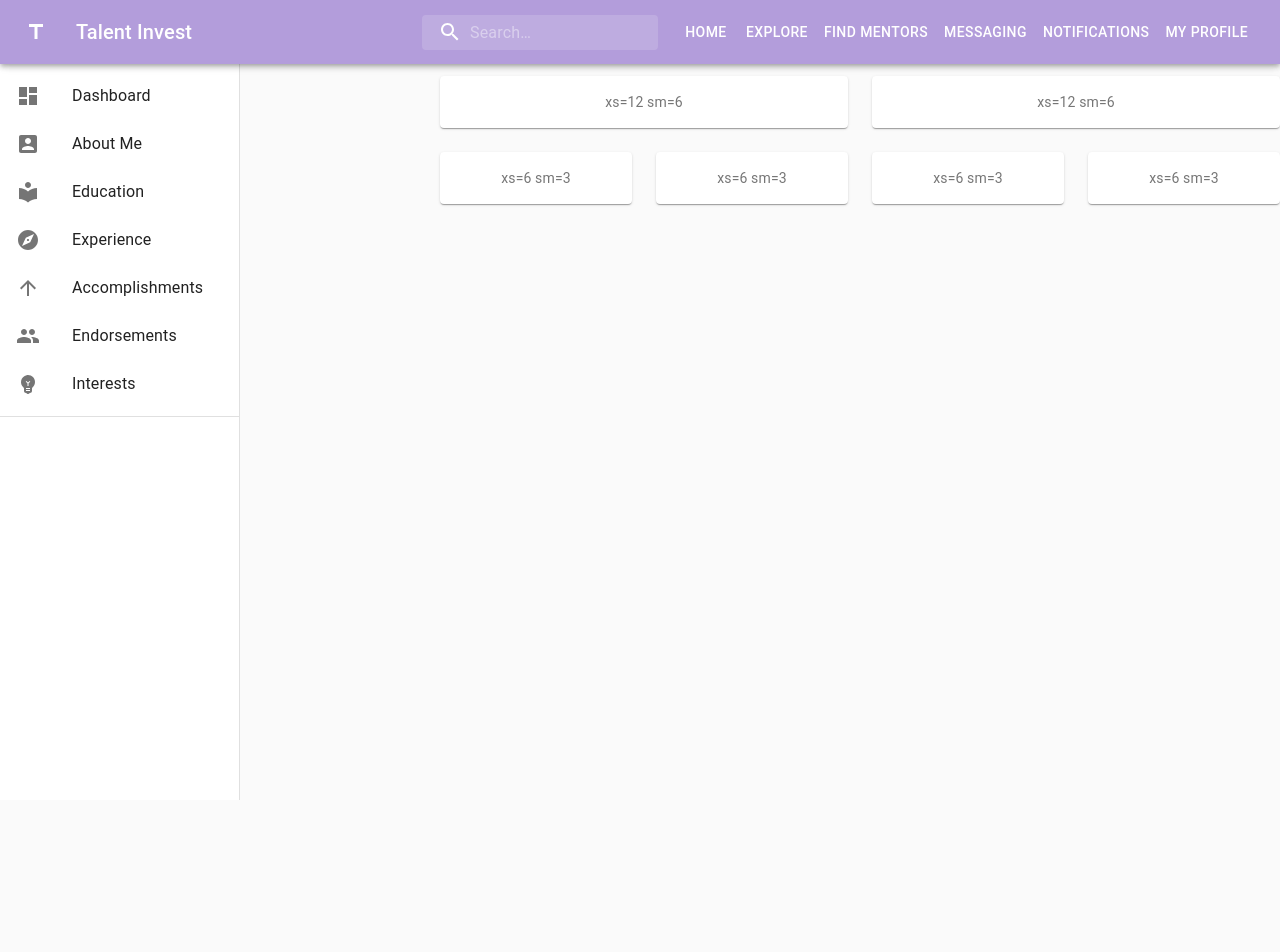
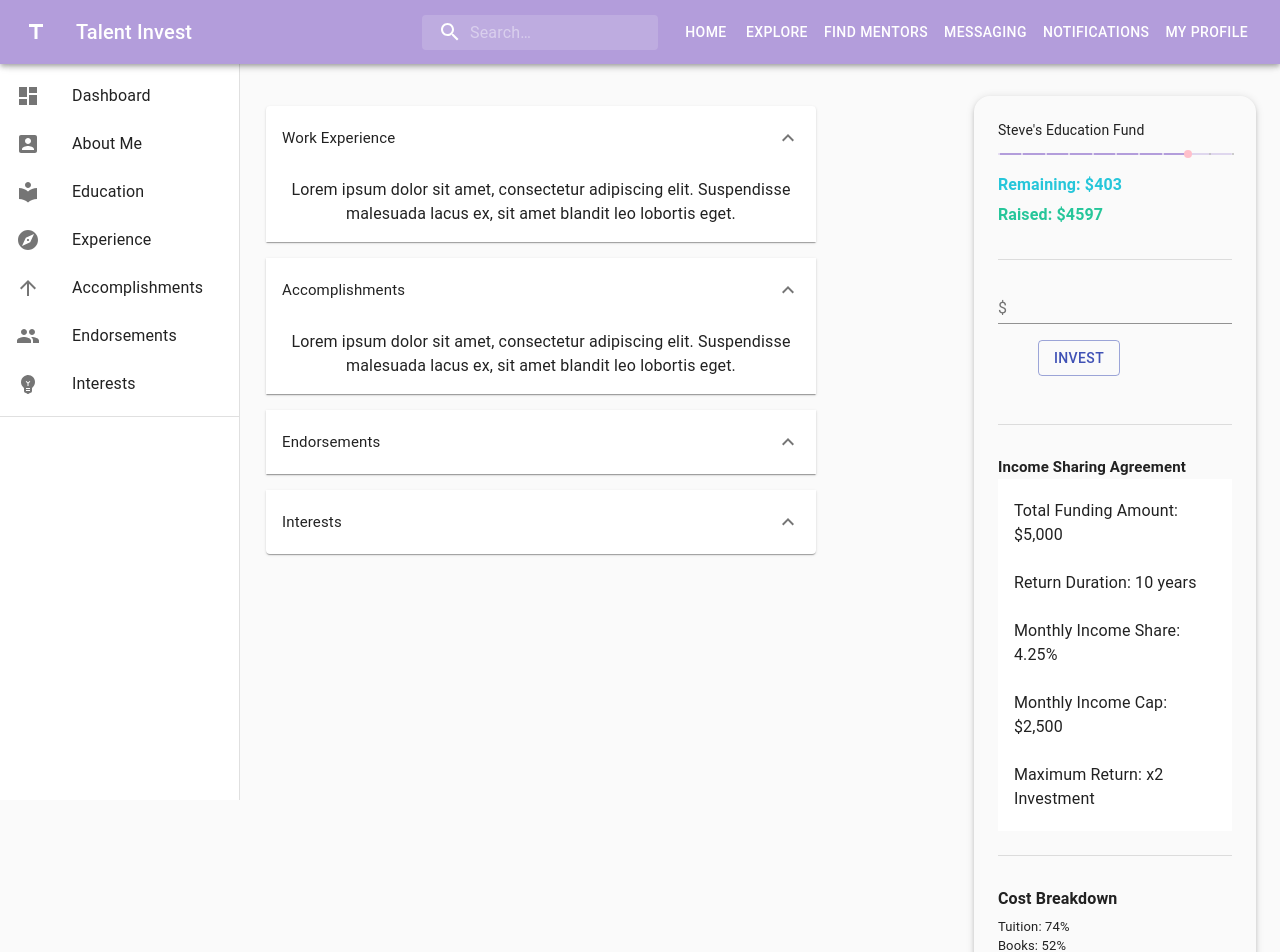
Before and after one commit to TalentInvest/TalentInvestWebsite, a React (Create React App) app: page /profile in a window 1280 px wide. Shown: the top 952 px of the page. Before the commit the page ends 800 px from the top, so only its background shows below. Built offline with nearby package versions, Linux system fonts and the light colour scheme.

Commit message:
working on profile

```diff
--- a/src/components/Landing.jsx
+++ b/src/components/Landing.jsx
@@ -58,8 +58,8 @@
                 </Button>
             </Box>
 
-            <Box >
-                <img src="images/img1.png" width={600} style={{position: 'absolute', top: 100, right: 50}}/>
+            <Box>
+                <img src="images/img1.png" width={500} style={{position: 'absolute', top: 100, right: 0}}/>
             </Box>
 
             <Box fontSize={40} fontWeight={30} margin={2} textAlign="center">
@@ -68,7 +68,7 @@
 
 
 
-            <Box fontSize={16} marginLeft={50} marginRight={50} marginBottom={5} fontFamily="Helvetica" textAlign="center" fontWeight={9}>
+            <Box fontSize={16} marginLeft={30} marginRight={30} marginBottom={5} fontFamily="Helvetica" textAlign="center" fontWeight={9} width={700}>
                 We provide a marketplace for Students and Investors to connect and transition toward Income Sharing Agreements.
                 With an ISA, we can help students attend the education of their dreams and give them the ability to defer payments until they land a secure job.
                 We provide investors with the opportunity to make impactful decisions by directly supporting the next generation of talent, all
--- a/src/components/Profile.jsx
+++ b/src/components/Profile.jsx
@@ -24,13 +24,49 @@
 import PeopleIcon from '@material-ui/icons/People';
 import EmojiObjectsIcon from '@material-ui/icons/EmojiObjects';
 
+import Accordion from '@material-ui/core/Accordion';
+import AccordionSummary from '@material-ui/core/AccordionSummary';
+import AccordionDetails from '@material-ui/core/AccordionDetails';
+import ExpandMoreIcon from '@material-ui/icons/ExpandMore';
 
-import Paper from '@material-ui/core/Paper';
+import Slider from '@material-ui/core/Slider';
+import { createMuiTheme } from '@material-ui/core/styles';
+import { ThemeProvider } from '@material-ui/styles';
+
+import { Box, MuiThemeProvider } from '@material-ui/core';
+
+import TextField from '@material-ui/core/TextField';
+import MenuItem from '@material-ui/core/MenuItem';
+
+import FormControl from '@material-ui/core/FormControl';
+import InputLabel from '@material-ui/core/InputLabel';
+import Input from '@material-ui/core/Input';
+import InputAdornment from '@material-ui/core/InputAdornment';
+
 import Grid from '@material-ui/core/Grid';
-import { Box } from '@material-ui/core';
-
 
 const drawerWidth = 240;
+
+function valuetext(value) {
+  return `${value}°C`;
+}
+
+const muiTheme = createMuiTheme({
+  overrides:{
+    MuiSlider: {
+      thumb:{
+      color: "pink",
+      },
+      track: {
+        color: '#b39ddb'
+      },
+      rail: {
+        color: '#b39ddb'
+      }
+    }
+}
+});
+
 
 const useStyles = makeStyles((theme) => ({
   root: {
@@ -105,14 +141,27 @@
 
 
 
+  const useStyles2 = makeStyles((theme) => ({
+    root: {
+      width: '100%',
+    },
+    heading: {
+      fontSize: theme.typography.pxToRem(15),
+      fontWeight: theme.typography.fontWeightRegular,
+    },
+    expanded: {},
+  }));
+
   const useStyles3 = makeStyles((theme) => ({
     root: {
       flexGrow: 1,
+      maxWidth: 752,
     },
-    paper: {
-      padding: theme.spacing(2),
-      textAlign: 'center',
-      color: theme.palette.text.secondary,
+    demo: {
+      backgroundColor: theme.palette.background.paper,
+    },
+    title: {
+      margin: theme.spacing(4, 0, 2),
     },
   }));
 
@@ -139,7 +188,35 @@
 export default function Profile() {
   const classes = useStyles();
   const classes1 = useStyles1();
-  const classesGrid = useStyles3();
+  const classes2 = useStyles2();
+  const classes3 = useStyles3();
+
+  const [expanded, setExpanded] = React.useState('panel1');
+  const [expanded2, setExpanded2] = React.useState('panel2');
+  const [expanded3, setExpanded3] = React.useState('panel3');
+  const [expanded4, setExpanded4] = React.useState('panel4');
+
+  const handleChange = (panel) => (event, newExpanded) => {
+    setExpanded(newExpanded ? panel : false);
+  };
+
+  const handleChange2 = (panel) => (event, newExpanded) => {
+    setExpanded2(newExpanded ? panel : false);
+  };
+  const handleChange3 = (panel) => (event, newExpanded) => {
+    setExpanded3(newExpanded ? panel : false);
+  };
+  const handleChange4 = (panel) => (event, newExpanded) => {
+    setExpanded4(newExpanded ? panel : false);
+  };
+
+  const [dense, setDense] = React.useState(false);
+  const [secondary, setSecondary] = React.useState(false);
+
+  const [values, setValues] = React.useState({
+    amount: ''
+  })
+
   return (
     <div className={classes.root}>
       <CssBaseline />
@@ -201,32 +278,166 @@
       </main>
 
 
-      <Box textAlign="center">
-      <Grid container spacing={3}>
-        <Grid item xs={12}>
-          <Paper className={classesGrid.paper}>xs=12</Paper>
-        </Grid>
-        <Grid item xs={12} sm={6}>
-          <Paper className={classesGrid.paper}>xs=12 sm=6</Paper>
-        </Grid>
-        <Grid item xs={12} sm={6}>
-          <Paper className={classesGrid.paper}>xs=12 sm=6</Paper>
-        </Grid>
-        <Grid item xs={6} sm={3}>
-          <Paper className={classesGrid.paper}>xs=6 sm=3</Paper>
-        </Grid>
-        <Grid item xs={6} sm={3}>
-          <Paper className={classesGrid.paper}>xs=6 sm=3</Paper>
-        </Grid>
-        <Grid item xs={6} sm={3}>
-          <Paper className={classesGrid.paper}>xs=6 sm=3</Paper>
-        </Grid>
-        <Grid item xs={6} sm={3}>
-          <Paper className={classesGrid.paper}>xs=6 sm=3</Paper>
-        </Grid>
-      </Grid>
+      <Box flex="70%" padding="10px">
+        <Box marginTop={12} marginLeft={-10} width={550} textAlign="center">
+          <Accordion expanded={expanded === 'panel1'} onChange={handleChange('panel1')}>
+            <AccordionSummary
+              expandIcon={<ExpandMoreIcon />}
+              aria-controls="panel1a-content"
+              id="panel1a-header"
+            >
+              <Typography className={classes2.heading}>Work Experience</Typography>
+            </AccordionSummary>
+            <AccordionDetails>
+              <Typography>
+                Lorem ipsum dolor sit amet, consectetur adipiscing elit. Suspendisse malesuada lacus ex,
+                sit amet blandit leo lobortis eget.
+              </Typography>
+            </AccordionDetails>
+          </Accordion>
+          <Accordion expanded={expanded2 === 'panel2'} onChange={handleChange2('panel2')}>
+            <AccordionSummary
+              expandIcon={<ExpandMoreIcon />}
+              aria-controls="panel2a-content"
+              id="panel2a-header"
+            >
+              <Typography className={classes2.heading}>Accomplishments</Typography>
+            </AccordionSummary>
+            <AccordionDetails>
+              <Typography>
+                Lorem ipsum dolor sit amet, consectetur adipiscing elit. Suspendisse malesuada lacus ex,
+                sit amet blandit leo lobortis eget.
+              </Typography>
+            </AccordionDetails>
+          </Accordion>
+          <Accordion expanded={expanded3 === 'panel3'} onChange={handleChange3('panel3')}>
+            <AccordionSummary
+              expandIcon={<ExpandMoreIcon />}
+              aria-controls="panel3a-content"
+              id="panel3a-header"
+            >
+              <Typography className={classes2.heading}>Endorsements</Typography>
+            </AccordionSummary>
+          </Accordion>
+          <Accordion expanded={expanded4 === 'panel4'} onChange={handleChange4('panel4')}>
+            <AccordionSummary
+              expandIcon={<ExpandMoreIcon />}
+              aria-controls="panel3a-content"
+              id="panel3a-header"
+            >
+              <Typography className={classes2.heading}>Interests</Typography>
+            </AccordionSummary>
+          </Accordion>
+        </Box>
       </Box>
+      <Box marginTop={12} marginRight={3} width={400} height={1200} marginBottom={10} display="flex">
+        <Box fontSize={14} boxShadow={3} borderRadius={16} padding={3}>
+          Steve's Education Fund
+          <ThemeProvider theme={muiTheme}>
+          <Slider
+            backgroundColor='red'
+            defaultValue={81}
+            getAriaValueText={valuetext}
+            aria-labelledby="discrete-slider"
+            valueLabelDisplay="auto"
+            step={10}
+            marks
+            min={0}
+            max={100}
+            disabled
+          />
+          </ThemeProvider>
 
+          <Typography id="discrete-slider" gutterBottom fontSize={12}>
+            <Box color="#26c6da" fontWeight="600">
+              Remaining: $403
+            </Box>
+
+          </Typography>
+          <Typography id="discrete-slider" gutterBottom fontSize={12} >
+            <Box color="#26c69a" fontWeight="600">
+              Raised: $4597
+            </Box>
+
+          </Typography>
+          <Box marginTop={4}/>
+          <Divider/>
+          <Box marginTop={4} marginBottom={6}>
+            <Input
+              label="Amount"
+              id="standard-adornment-amount"
+              value={values.amount}
+              startAdornment={<InputAdornment position="start">$</InputAdornment>}
+            />
+            <Box marginTop={2} marginLeft={5}>
+                <Button variant="outlined" color="primary">Invest</Button>
+            </Box>
+          </Box>
+          <Divider/>
+          <Box marginTop={4} marginBottom={3}>
+            <Box fontSize={12}>
+              <Grid item >
+                <Box fontSize={15}>
+                  <b>Income Sharing Agreement</b>
+                </Box>
+
+                <div className={classes3.demo}>
+                  <List dense={dense}>
+                      <ListItem>
+                        <ListItemText
+                          primary="Total Funding Amount: $5,000"
+                        />
+                      </ListItem>
+                      <ListItem>
+                        <ListItemText
+                          primary="Return Duration: 10 years"
+                        />
+                      </ListItem>
+                      <ListItem>
+                        <ListItemText
+                          primary="Monthly Income Share: 4.25%"
+                        />
+                      </ListItem>
+                      <ListItem>
+                        <ListItemText
+                          primary="Monthly Income Cap: $2,500"
+                        />
+                      </ListItem>
+                      <ListItem>
+                        <ListItemText
+                          primary="Maximum Return: x2 Investment"
+                        />
+                      </ListItem>
+                  </List>
+                </div>
+              </Grid>
+            </Box>
+          </Box>
+          <Divider />
+          <Box fontSize={16} marginTop={4} marginBottom={3}>
+            <b >Cost Breakdown</b>
+            <Box fontSize={13} marginTop={1}>Tuition: 74%</Box>
+            <Box fontSize={13}>Books: 52%</Box>
+            <Box fontSize={13}>Transportation: 18%</Box>
+            <Box fontSize={13}>Other: 3%</Box>
+          </Box>
+          <Divider />
+          <Box fontSize={16} marginTop={4} marginBottom={3}>
+            <b >Upcoming Education</b>
+            <Box marginTop={1}/>
+            <img src="https://www.swissquantumhub.com/wp-content/uploads/2020/08/logo_UniversityOfCaliforniaBerkeley.png" width="200" height={50}/>
+            <Box marginTop={2} fontSize={14}>University of California, Berkeley</Box>
+            <Box fontSize={13}>B.A. Computer Science</Box>
+            <Box fontSize={13}>2021-2025</Box>
+            <Box fontSize={15} marginTop={2}>
+              <b>Proof of Acceptance</b>
+              <Box textDecorationLine='underline' fontSize={13}>
+                Steve_Acceptance_Letter.pdf
+              </Box>
+            </Box>
+          </Box>
+        </Box>
+      </Box>
     </div>
   );
 }
```
Also changed, not shown: src/components/Search.jsx (+5 -5 lines).
